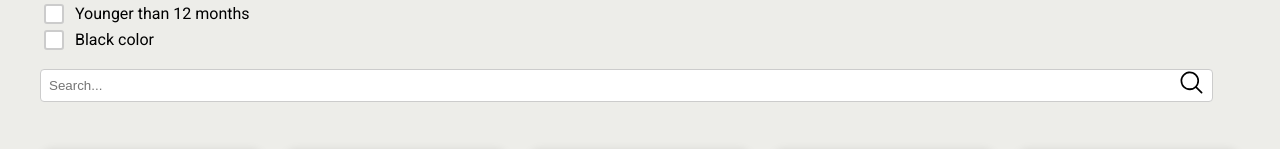
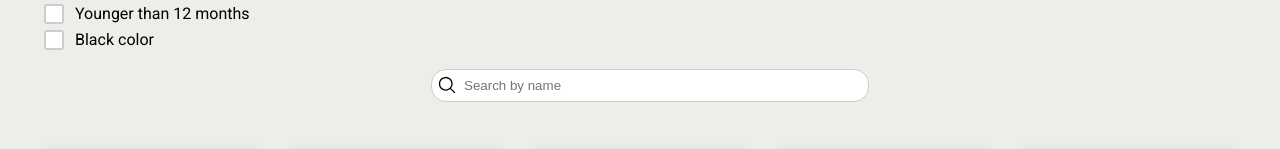
Before and after one commit to ppasalic/kittens-feg, a Vue app: page / in a window 1280 px wide. Shown: the part 548-697 px from the top of the page. Built offline with nearby package versions, Linux system fonts and the light colour scheme.

Commit message:
Style search component

```diff
--- a/src/assets/scss/kittenCarousel.scss
+++ b/src/assets/scss/kittenCarousel.scss
@@ -59,7 +59,7 @@
           font-size: 32px;
         }
 
-        @media (max-width: 768px) {
+        @media (max-width: 576px) {
           font-size: 18px;
         }
       }
--- a/src/assets/scss/kittenSearchBy.scss
+++ b/src/assets/scss/kittenSearchBy.scss
@@ -5,16 +5,38 @@
   justify-content: center;
 
   input[type='text'] {
-    width: 100%;
+    width: 33%;
     padding: 8px;
     border: 1px solid #ccc;
-    border-radius: 4px;
+    border-radius: 15px;
+    padding-left: 32px;
+
+    @media (max-width: 1200px) {
+      flex: 0 1 calc(33.3333% - 1em);
+    }
+
+    @media (max-width: 992px) {
+      flex: 0 1 calc(33.3333% - 1em);
+    }
+
+    @media (max-width: 768px) {
+      flex: 0 1 calc(50% - 1em);
+    }
+
+    @media (max-width: 576px) {
+      flex: 0 1 calc(100% - 1em);
+    }
+  }
+
+  input[type='text']:focus {
+    outline-color: $primary-400;
   }
 
   .search-icon {
-    width: 28px;
-    height: 28px;
-    right: 35px;
+    width: 20px;
+    height: 20px;
+    left: 26px;
+    top: 6px;
     position: relative;
     box-sizing: border-box;
     align-items: center;
--- a/src/components/KittensSearchBy.vue
+++ b/src/components/KittensSearchBy.vue
@@ -1,13 +1,13 @@
 <template>
   <div class="search-by-container">
+    <span class="search-icon"><MagnifyingGlassIcon class="icon" /></span>
     <input
       type="text"
       id="search"
       v-model="searchTerm"
       @input="handleOnSearchInput"
-      placeholder="Search..."
+      placeholder="Search by name"
     />
-    <span class="search-icon"><MagnifyingGlassIcon class="icon" /></span>
   </div>
 </template>
 
```
